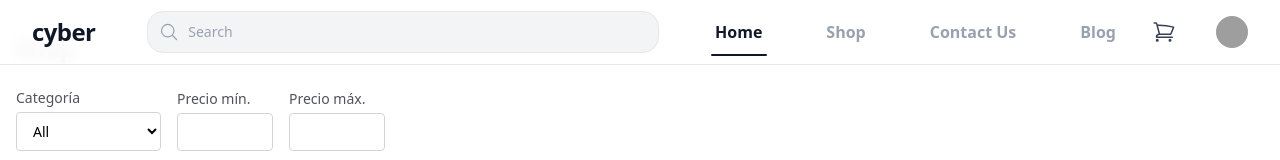
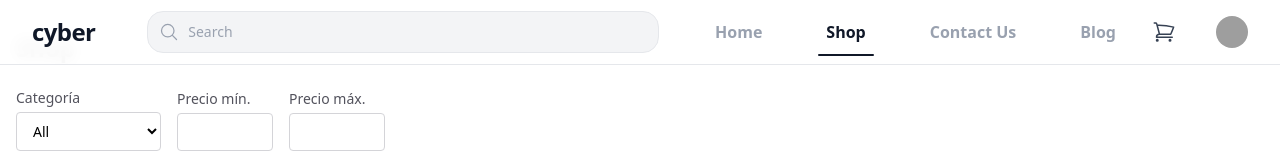
Before and after one commit to ramirolandajo/Ecommerce_DESA_2_FrontEnd, a React (Vite) app: page /shop in a window 1280 px wide. Shown: the top 160 px of the page. Built offline with nearby package versions, Linux system fonts and the light colour scheme; grey boxes are pictures that could not be loaded.

Commit message:
Use location to highlight active nav link

```diff
--- a/src/Components/Navbar.jsx
+++ b/src/Components/Navbar.jsx
@@ -1,5 +1,5 @@
 import { useState } from "react";
-import { useNavigate } from "react-router-dom";
+import { useNavigate, useLocation } from "react-router-dom";
 import {
     Disclosure,
     DisclosureButton,
@@ -17,10 +17,10 @@ import {
 } from "@heroicons/react/24/outline";
 
 const navigation = [
-    { name: "Home", href: "#", current: true },
-    { name: "Shop", href: "/shop", current: false },
-    { name: "Contact Us", href: "#", current: false },
-    { name: "Blog", href: "#", current: false },
+    { name: "Home", href: "/" },
+    { name: "Shop", href: "/shop" },
+    { name: "Contact Us", href: "#" },
+    { name: "Blog", href: "#" },
 ];
 
 const cx = (...c) => c.filter(Boolean).join(" ");
@@ -28,6 +28,7 @@ const cx = (...c) => c.filter(Boolean).join(" ");
 export default function Navbar() {
     const [query, setQuery] = useState("");
     const navigate = useNavigate();
+    const { pathname } = useLocation();
 
     return (
         <Disclosure
@@ -86,23 +87,26 @@ export default function Navbar() {
 
                     {/* CENTRO: tabs (sm+) centrados con aire escalable) */}
                     <nav className="hidden sm:flex min-w-0 items-center justify-center gap-6 md:gap-10 lg:gap-14">
-                        {navigation.map((item) => (
+                        {navigation.map((item) => {
+                            const active = pathname === item.href;
+                            return (
                                 <a
                                     key={item.name}
                                     href={item.href}
-                                aria-current={item.current ? "page" : undefined}
+                                    aria-current={active ? "page" : undefined}
                                     className={cx(
                                         "relative px-1 py-2 font-semibold transition",
-                                    "text-sm md:text-base", // tipografía escala
-                                    item.current ? "text-gray-900" : "text-gray-400 hover:text-gray-900"
+                                        "text-sm md:text-base",
+                                        active ? "text-gray-900" : "text-gray-400 hover:text-gray-900"
                                     )}
                                 >
                                     {item.name}
-                                {item.current && (
+                                    {active && (
                                         <span className="pointer-events-none absolute -bottom-1 left-1/2 h-0.5 w-10 md:w-12 lg:w-14 -translate-x-1/2 rounded bg-gray-900" />
                                     )}
                                 </a>
-                        ))}
+                            );
+                        })}
                     </nav>
 
                     {/* DERECHA: iconos siempre visibles con gap escalable */}
@@ -153,21 +157,25 @@ export default function Navbar() {
             {/* MOBILE: navegación y buscador */}
             <DisclosurePanel className="sm:hidden border-t border-gray-200">
                 <div className="px-2 py-3 space-y-1">
-                    {navigation.map((item) => (
+                    {navigation.map((item) => {
+                        const active = pathname === item.href;
+                        return (
                             <DisclosureButton
                                 key={item.name}
                                 as="a"
                                 href={item.href}
+                                aria-current={active ? "page" : undefined}
                                 className={cx(
                                     "block rounded-md px-3 py-2 text-base font-medium",
-                                item.current
+                                    active
                                         ? "bg-gray-100 text-gray-900"
-                                    : "text-gray-600 hover:bg-gray-50 hover:text-gray-900"
+                                        : "text-gray-600 hover:bg-gray-50 hover:text-gray-900",
                                 )}
                             >
                                 {item.name}
                             </DisclosureButton>
-                    ))}
+                        );
+                    })}
 
                     {/* Search en mobile */}
                     <div className="px-1 pt-2 pb-3">
```
Lines whose indentation alone changed are shown as unchanged.
